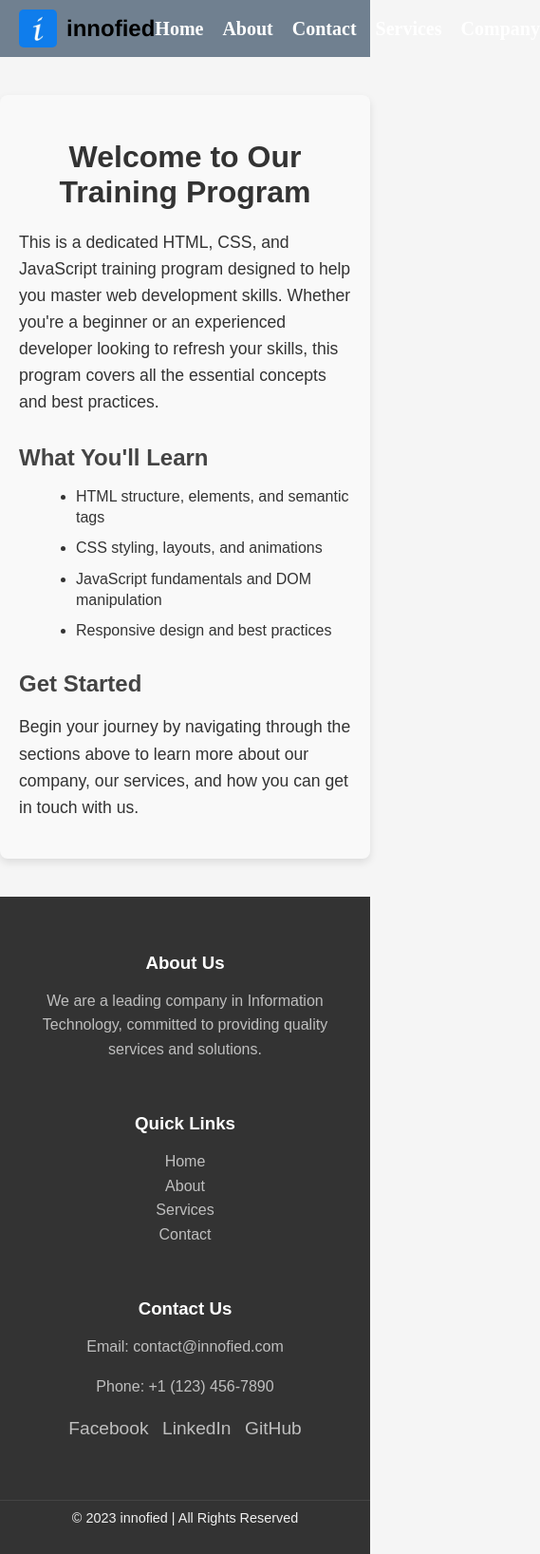
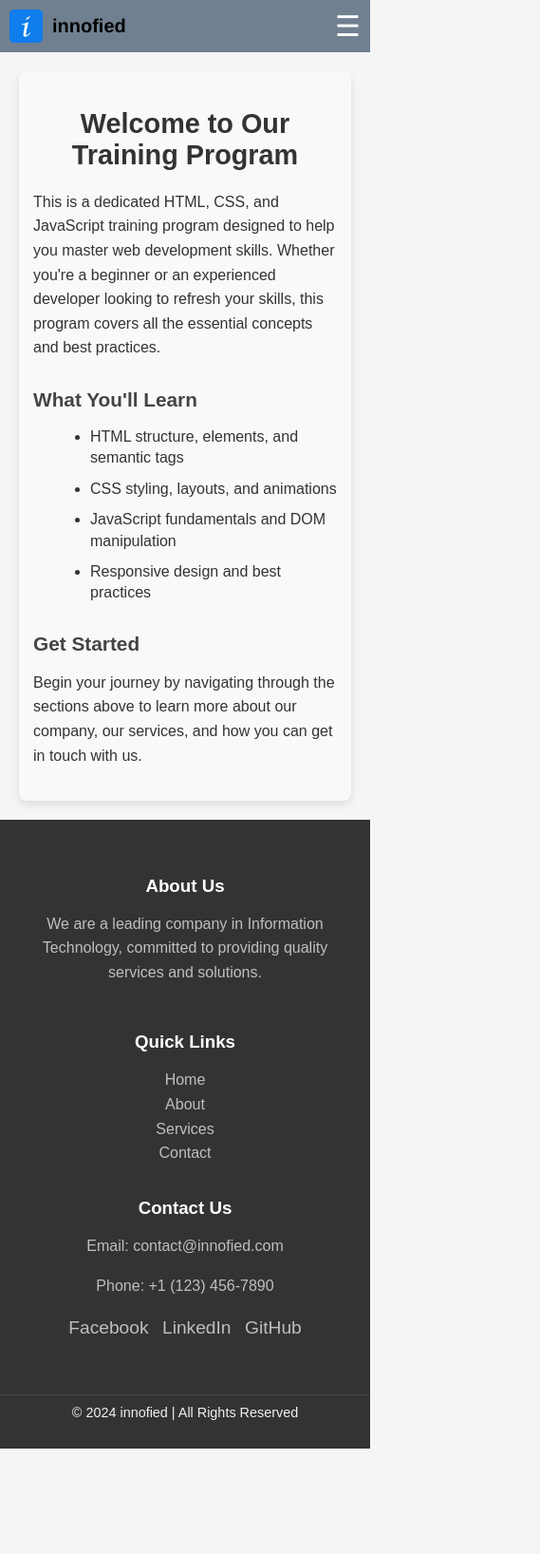
Before and after one commit to kumarprince06/HTML-CSS-JS-Training, a plain HTML site: page index.html in a window 390 px wide. Shown: the whole page at 95% size, 569 px wide, since content can reach past the window. After the commit the page ends 1525 px from the top, so only its background shows below. Drawn offline with Linux system fonts and the light colour scheme.

Commit message:
Mobile and Tablet Responsiveness Done

```diff
--- a/assets/css/style.css
+++ b/assets/css/style.css
@@ -21,7 +21,6 @@ header .navbar {
   box-sizing: border-box;
 }
 
-/* Brand Logo and Name Styling */
 header .navbar .brand {
   display: flex;
   align-items: center;
@@ -41,7 +40,6 @@ header .navbar .brand img {
 /* Navbar Links Styling - Desktop */
 header .navbar .navlink {
   display: flex;
-  flex-direction: row;
   align-items: center;
   gap: 10px;
   color: white;
@@ -68,19 +66,16 @@ header .navbar .navlink .link ul li a {
   color: white;
 }
 
-/* Hamburger Icon Styling */
-header .navbar .navlink .hamburger {
+/* Hamburger and Close Button Styling */
+header .navbar .navlink .hamburger,
+header .navbar .navlink .close-btn {
   display: none;
   font-size: 30px;
   cursor: pointer;
 }
 
-/* Close Button Styling */
 header .navbar .navlink .close-btn {
-  display: none;
-  font-size: 30px;
   color: rgb(245, 8, 8);
-  cursor: pointer;
 }
 
 /* Footer Styling */
@@ -94,7 +89,7 @@ footer {
 
 .footer-content {
   display: flex;
-  justify-content: space-around;
+  justify-content: space-evenly;
   flex-wrap: wrap;
   padding: 20px;
 }
@@ -119,7 +114,7 @@ footer {
 }
 
 .footer-section ul {
-  list-style-type: none;
+  list-style: none;
   padding: 0;
 }
 
@@ -143,6 +138,12 @@ footer {
   font-size: 0.9em;
   border-top: 1px solid #444;
   margin-top: 20px;
+}
+
+.footer-section.links-contact {
+  display: flex;
+  flex-direction: row;
+  justify-content: space-around;
 }
 
 /* Main Content Styling */
@@ -196,3 +197,85 @@ footer {
 .main-content a:hover {
   text-decoration: underline;
 }
+
+/* Responsive Styling */
+@media (max-width: 768px) {
+  header .navbar {
+    display: flex;
+    justify-content: space-between;
+    align-items: center;
+    padding: 10px 20px;
+    box-sizing: border-box;
+  }
+  header .navbar {
+    flex-direction: row;
+    padding: 10px;
+  }
+
+  header .navbar .brand {
+    font-size: 20px;
+  }
+
+  header .navbar .brand img {
+    width: 35px;
+    height: 35px;
+  }
+
+  header .navbar .navlink .link {
+    display: none; /* Toggle with JavaScript if needed */
+    flex-direction: column;
+    gap: 15px;
+  }
+
+  header .navbar .navlink .hamburger {
+    display: block;
+  }
+
+  .footer-content {
+    flex-direction: column;
+    align-items: center;
+  }
+
+  .footer-section {
+    min-width: auto;
+    margin-bottom: 15px;
+  }
+
+  .footer-section.links-contact {
+    display: flex;
+    flex-direction: row;
+    justify-content: space-around;
+    width: 100%;
+  }
+
+  .footer-section .quick-links,
+  .footer-section .contact-info {
+    flex: 1;
+    text-align: center;
+    padding: 0 10px;
+  }
+
+  .main-content {
+    margin: 20px;
+    padding: 15px;
+  }
+
+  .main-content h1 {
+    font-size: 1.8em;
+  }
+
+  .main-content h2 {
+    font-size: 1.3em;
+  }
+
+  .main-content p,
+  .main-content ul li {
+    font-size: 1em;
+  }
+}
+
+@media (max-width: 425px) {
+  .footer-section.links-contact {
+    flex-direction: column;
+  }
+}
--- a/index.html
+++ b/index.html
@@ -40,7 +40,7 @@
         an experienced developer looking to refresh your skills, this program
         covers all the essential concepts and best practices.
       </p>
-      <h2>What You'll Learn</h2>
+      <h2 class="">What You'll Learn</h2>
       <ul>
         <li>HTML structure, elements, and semantic tags</li>
         <li>CSS styling, layouts, and animations</li>
@@ -65,7 +65,8 @@
             providing quality services and solutions.
           </p>
         </div>
-        <div class="footer-section links">
+        <div class="footer-section links-contact">
+          <div class="quick-links">
             <h3>Quick Links</h3>
             <ul>
               <li><a href="#">Home</a></li>
@@ -74,7 +75,7 @@
               <li><a href="#">Contact</a></li>
             </ul>
           </div>
-        <div class="footer-section contact">
+          <div class="contact-info">
             <h3>Contact Us</h3>
             <p>Email: contact@innofied.com</p>
             <p>Phone: +1 (123) 456-7890</p>
@@ -85,8 +86,9 @@
             </div>
           </div>
         </div>
+      </div>
       <div class="footer-bottom">
-        &copy; 2023 innofied | All Rights Reserved
+        &copy; 2024 innofied | All Rights Reserved
       </div>
     </footer>
 
```
Lines whose indentation alone changed are shown as unchanged.
